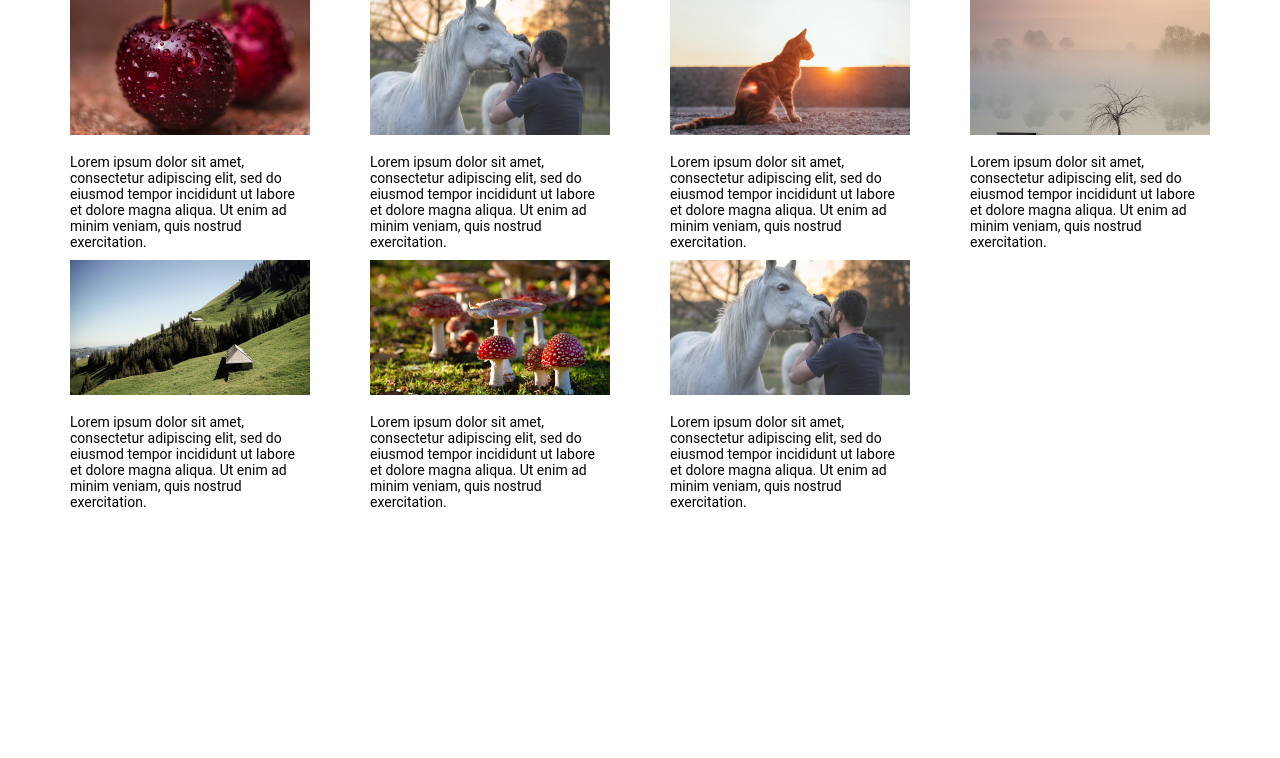
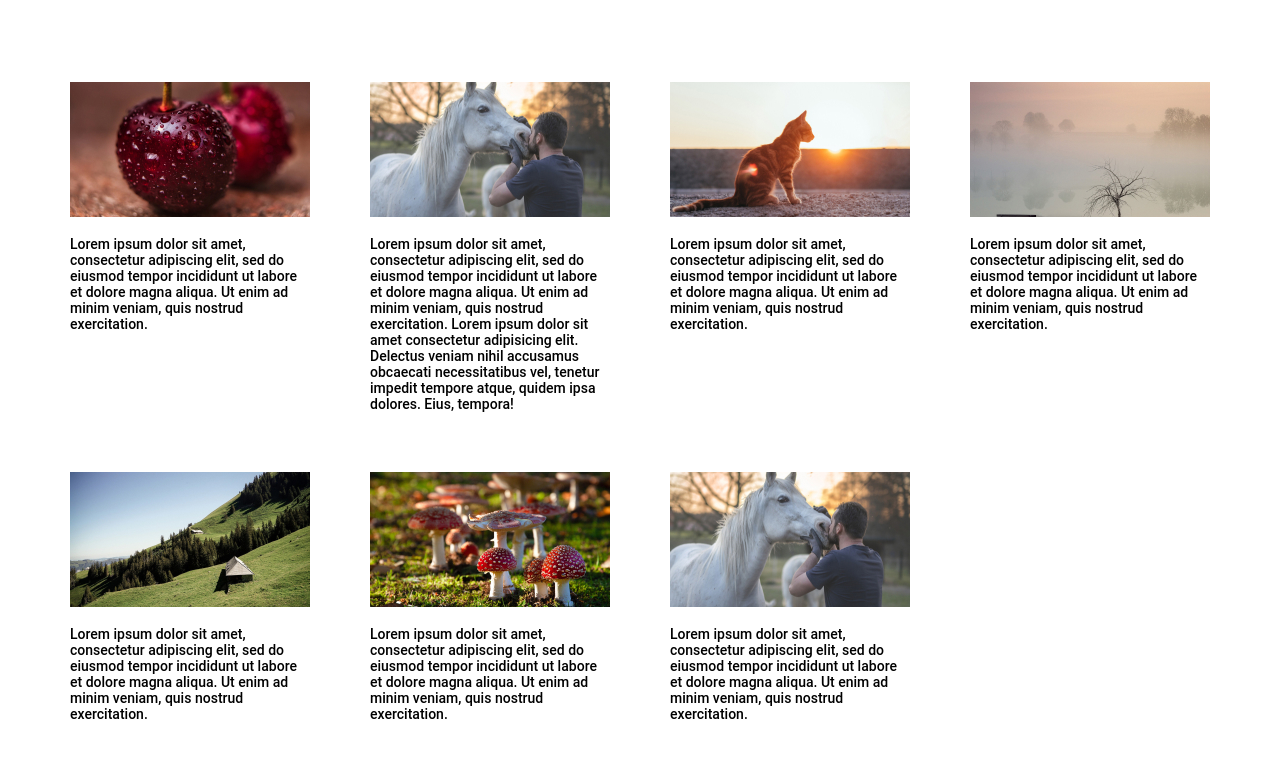
Before and after one commit to tfdf63/grid, a plain HTML site: page index.html in a window 1280 px wide. Drawn offline with Linux system fonts and the light colour scheme.

Commit message:
grid minmax

```diff
--- a/css/style.css
+++ b/css/style.css
@@ -5,28 +5,25 @@
 }
 
 .grid-container {
-    margin: 0 auto;
-    width: 1140px;
-    height: 580px;
-    display: grid;
-   grid-template-columns: repeat(4, 1fr);
-   grid-template-rows: repeat(3, 200px);
+   margin: 82px auto 0 auto;
+   width: 1140px;
+   display: grid;
+   grid-template-columns: repeat(4, 240px);
+   grid-template-rows: repeat(2, minmax(260px, auto));
    gap: 60px;
-   grid-auto-rows: 200px;
-   grid-auto-columns: 200px;
-}
-
-.item {
-    width: 240px;
+   grid-auto-rows: 260px;
 }
 
 .item__title {
     margin-top: 15px;
-    font-family: 'Roboto';
+    font-family: 'Roboto', sans-serif;
     font-style: normal;
-    font-weight: 400;
+    font-weight: 500;
     font-size: 14px;
     line-height: 16px;
-
     color: #000000;
 }
+
+.item__img {
+    width: 100%;
+}
--- a/index.html
+++ b/index.html
@@ -18,7 +18,9 @@
         <div class="item">
             <img src="/img/arabian-horse.jpg" alt="#" class="item__img">
             <div class="item__title">Lorem ipsum dolor sit amet, consectetur adipiscing elit, sed do eiusmod tempor
-                incididunt ut labore et dolore magna aliqua. Ut enim ad minim veniam, quis nostrud exercitation.</div>
+                incididunt ut labore et dolore magna aliqua. Ut enim ad minim veniam, quis nostrud exercitation. Lorem
+                ipsum dolor sit amet consectetur adipisicing elit. Delectus veniam nihil accusamus obcaecati
+                necessitatibus vel, tenetur impedit tempore atque, quidem ipsa dolores. Eius, tempora!</div>
         </div>
         <div class="item">
             <img src="/img/cat.jpg" alt="#" class="item__img">
@@ -43,7 +45,7 @@
         <div class="item">
             <img src="/img/arabian-horse.jpg" alt="#" class="item__img">
             <div class="item__title">Lorem ipsum dolor sit amet, consectetur adipiscing elit, sed do eiusmod tempor
-                incididunt ut labore et dolore magna aliqua. Ut enim ad minim veniam, quis nostrud exercitation.</div>
+                incididunt ut labore et dolore magna aliqua. Ut enim ad minim veniam, quis nostrud exercitation. </div>
         </div>
     </div>
 </body>
```
